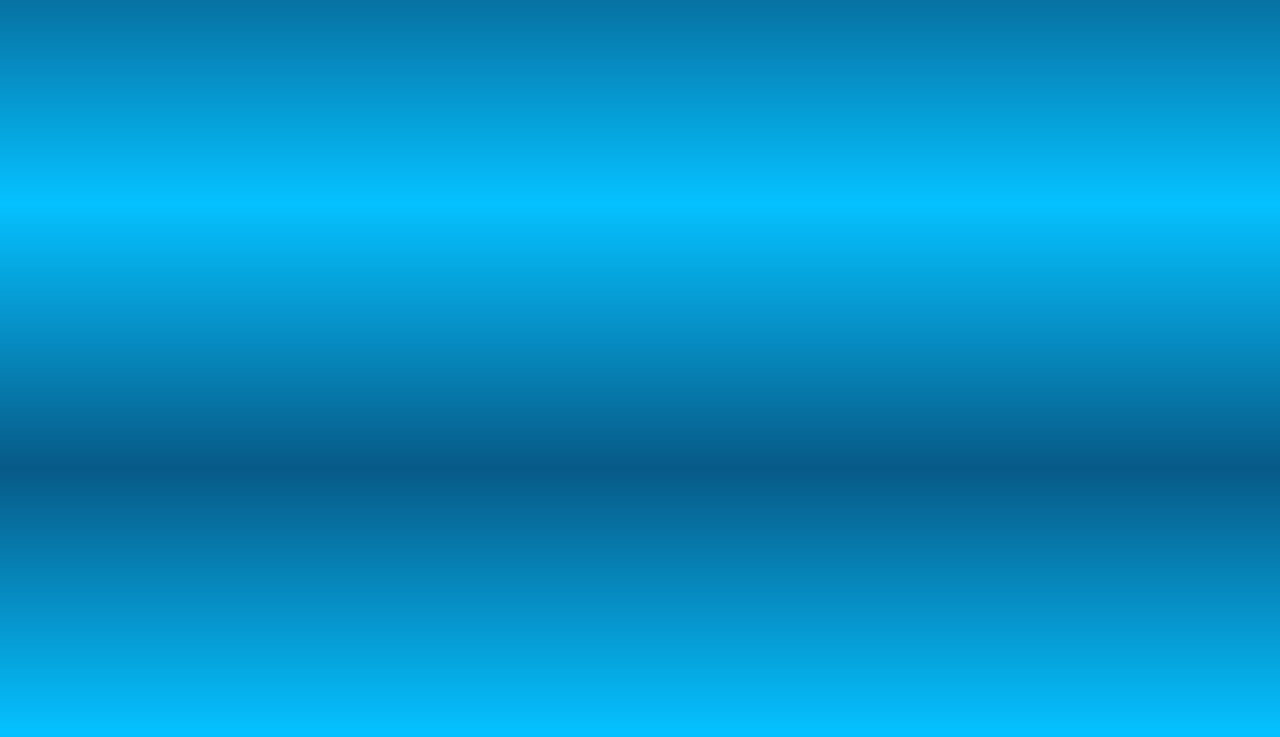
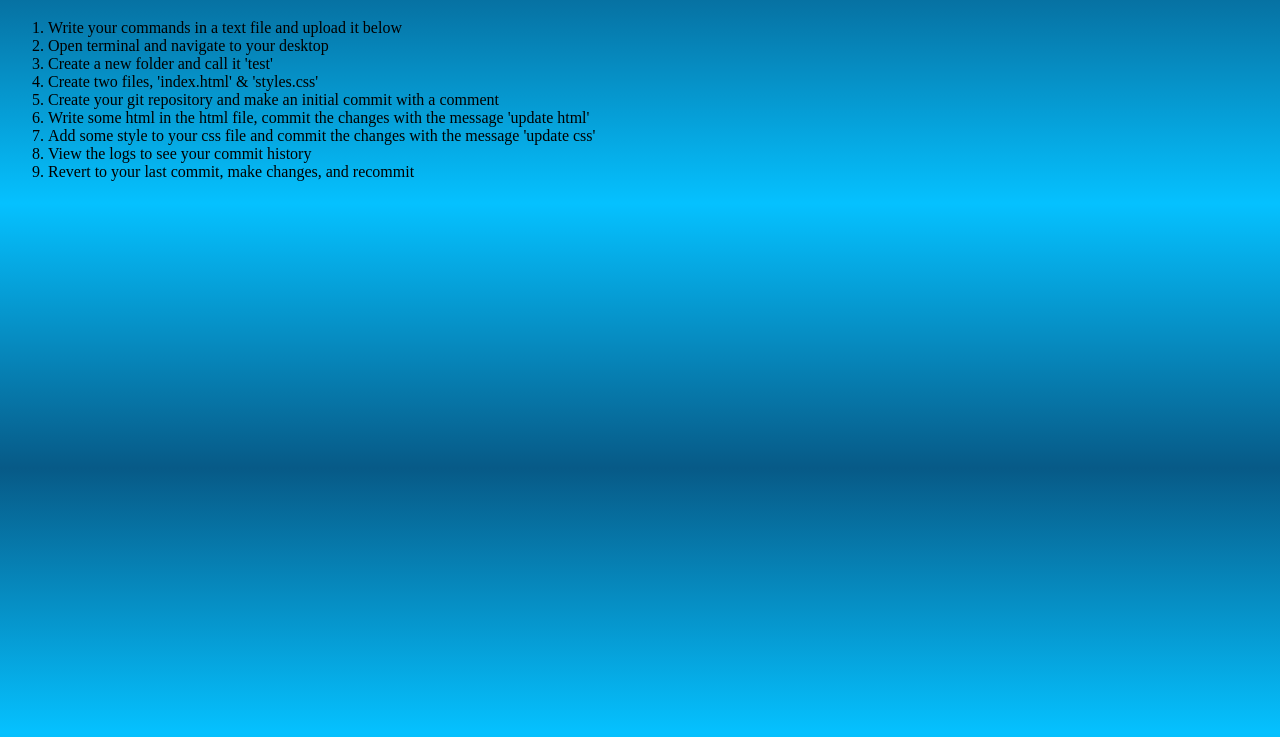
Before and after one commit to Jeff-Schafer/Assignment-II-Learning-to-Commit_-clone-, a plain HTML site: page index.html in a window 1280 px wide. Shown: the part 61-798 px from the top of the page. Drawn offline with Linux system fonts and the light colour scheme.

Commit message:
update html

```diff
--- a/index.html
+++ b/index.html
@@ -14,5 +14,17 @@
 <body>
    <h1>Learn to Commit</h1>
 
+   <ol>
+      <li> Write your commands in a text file and upload it below</li>
+      <li> Open terminal and navigate to your desktop</li>
+      <li> Create a new folder and call it 'test'</li>
+      <li> Create two files, 'index.html' & 'styles.css'</li>
+      <li> Create your git repository and make an initial commit with a comment</li>
+      <li> Write some html in the html file, commit the changes with the message 'update html'</li>
+      <li> Add some style to your css file and commit the changes with the message 'update css'</li>
+      <li> View the logs to see your commit history</li>
+      <li> Revert to your last commit, make changes, and recommit</li>
+   </ol>
+
 </body>
 </html>
```
